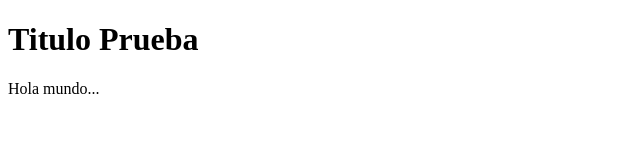
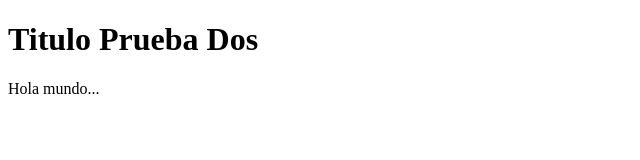
Before and after one commit to MauCarreon11/TercerParcial, a plain HTML site: page VisualStudioCode/PruebaParcial/index.html in a window 1280 px wide. Shown: the whole page, without its empty margins (0-640 px from the left). Drawn offline with Linux system fonts and the light colour scheme.

Commit message:
Se agrego un titulo nuevo

```diff
--- a/VisualStudioCode/PruebaParcial/index.html
+++ b/VisualStudioCode/PruebaParcial/index.html
@@ -6,7 +6,7 @@
     <title>Document</title>
 </head>
 
-<h1>Titulo Prueba</h1>
+<h1>Titulo Prueba Dos</h1>
 
 <body>
     Hola mundo...
```
